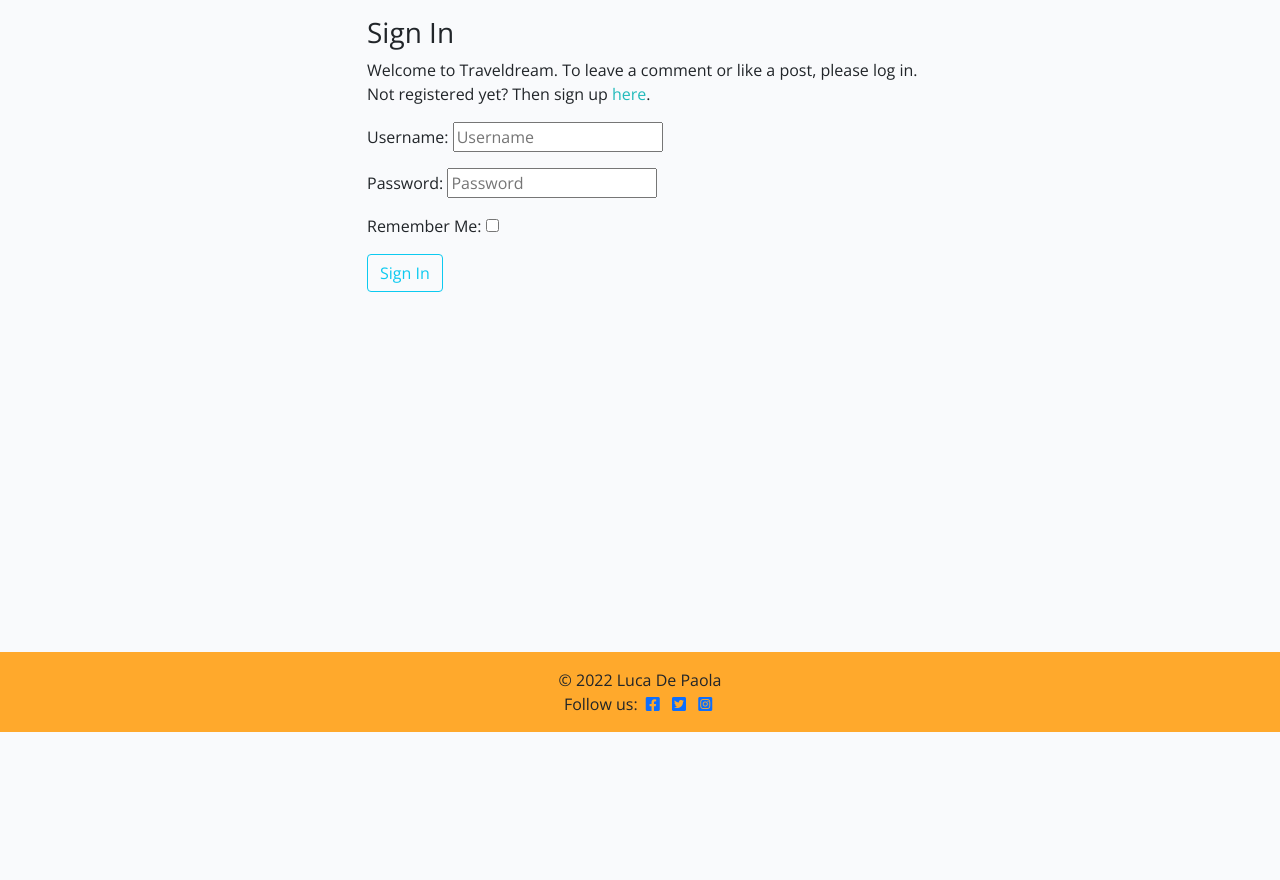
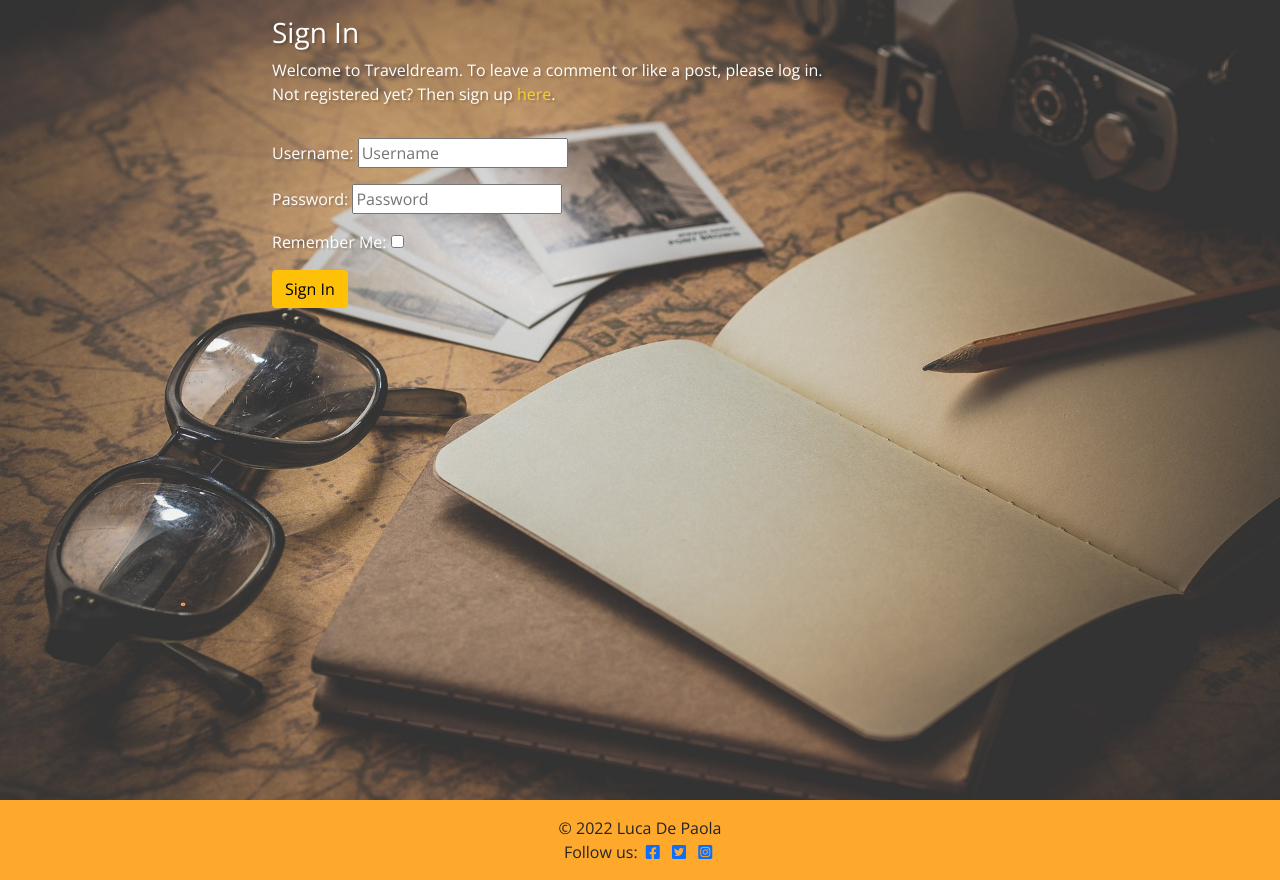
Before and after one commit to LucaDP07/TravelBlog, a Django app: page /accounts/login/ in a window 1280 px wide. Shown: the part 68-948 px from the top of the page. Before the commit the page ends 800 px from the top, so only its background shows below. Run offline with Django 3.2, Linux system fonts and the light colour scheme; some libraries are stand-ins or nearby versions.

Commit message:
style login and signup pages

```diff
--- a/static/css/style.css
+++ b/static/css/style.css
@@ -115,13 +115,13 @@ body {
 }
 
 .link {
-    color: #23BBBB;
+    color: #FAD02C;
     text-decoration: none;
 }
 
 .link:hover,
 .link:active {
-    color: #445261;
+    color: #E84610;
     text-decoration: underline;
 }
 
--- a/templates/account/login.html
+++ b/templates/account/login.html
@@ -1,33 +1,35 @@
 {% extends "base.html" %}
-
+{% load static %}
 {% load i18n %}
 {% load account socialaccount %}
 
 {% block head_title %}{% trans "Sign In" %}{% endblock %}
 
 {% block content %}
-
+<div class="hero-image-form" style="background-image: url('{% static "images/notepad.jpg" %}')">
     <div class="container">
         <div class="row">
-        <div class="col-md-8 mt-3 offset-md-3">
+            <div class="col-md-8 mt-3 offset-md-2">
                 <h3>{% trans "Sign In" %}</h3>
-
                 <p>{% blocktrans %}Welcome to Traveldream. To leave a comment or like a post, please log in.
                 <br/> Not registered yet? Then sign up <a class="link" href="{{ signup_url }}">here</a>.
                 {% endblocktrans %}</p>
             </div>
         </div>
+
         <div class="row">
-        <div class="col-md-8 mt-6 offset-md-3">
+            <div class="col-md-8 mt-3 offset-md-2">
                 <form class="login" method="POST" action="{% url 'account_login' %}">
                     {% csrf_token %}
                     {{ form.as_p }}
                     {% if redirect_field_value %}
                     <input type="hidden" name="{{ redirect_field_name }}" value="{{ redirect_field_value }}" />
                     {% endif %}
-                <button class="btn btn-outline-info" type="submit">{% trans "Sign In" %}</button>
+                    <button class="btn btn-warning" type="submit">{% trans "Sign In" %}</button>
                 </form>
             </div>
         </div>
     </div>
+</div>
+
 {% endblock %}
```
Also changed, not shown: templates/account/signup.html (+8 -5 lines), templates/post_detail.html (+7 -9 lines). Lines whose indentation alone changed are shown as unchanged.
